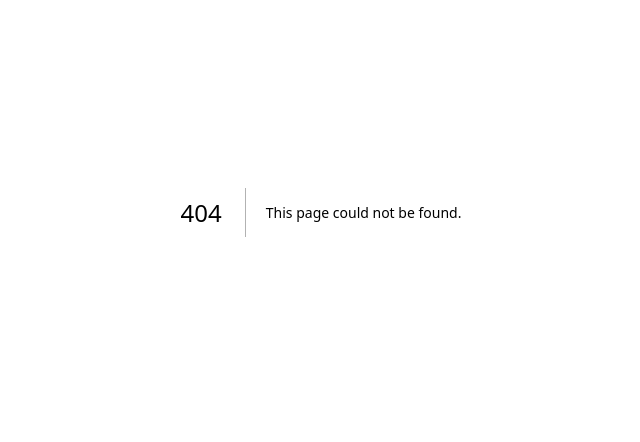
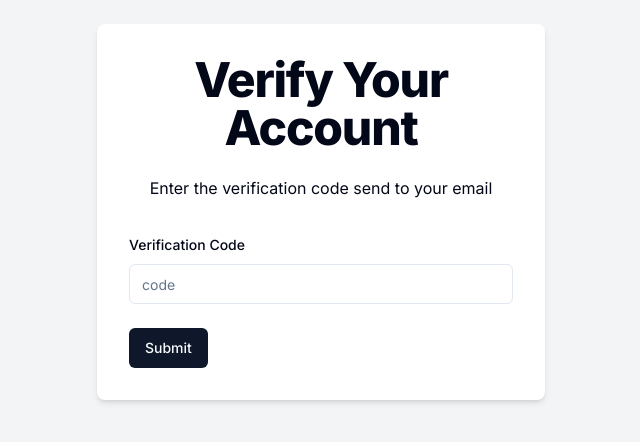
Before and after one commit to cykoravish/anonymousMessenger-NEXT, a Next.js app: page /verify/1 in a window 1280 px wide. Before the commit this address had no page. Shown: the part 188-630 px from the top of the page, without its empty margins (319-959 px from the left). Built offline with nearby package versions, Linux system fonts and the light colour scheme.

Commit message:
verify code add

```diff
--- a/src/app/(auth)/sign-up/page.tsx
+++ b/src/app/(auth)/sign-up/page.tsx
@@ -33,7 +33,7 @@
   const router = useRouter();
 
   //zod implementation
-  const form = useForm({
+  const form = useForm<z.infer<typeof signUpSchema>>({
     resolver: zodResolver(signUpSchema),
     defaultValues: {
       username: "",
--- /dev/null
+++ b/src/app/(auth)/verify/[username]/page.tsx
@@ -0,0 +1,86 @@
+"use client";
+
+import { Button } from "@/components/ui/button";
+import {
+  Form,
+  FormControl,
+  FormField,
+  FormItem,
+  FormLabel,
+  FormMessage,
+} from "@/components/ui/form";
+import { Input } from "@/components/ui/input";
+import { useToast } from "@/components/ui/use-toast";
+import { verifySchema } from "@/schemas/verifySchema";
+import { ApiResponse } from "@/types/ApiResponse";
+import { zodResolver } from "@hookform/resolvers/zod";
+import axios, { AxiosError } from "axios";
+import { useParams, useRouter } from "next/navigation";
+import React from "react";
+import { useForm } from "react-hook-form";
+import * as z from "zod";
+
+const VerifyAccount = () => {
+  const router = useRouter();
+  const params = useParams<{ username: string }>();
+  const { toast } = useToast();
+
+  const form = useForm<z.infer<typeof verifySchema>>({
+    resolver: zodResolver(verifySchema),
+  });
+
+  const onSubmit = async (data: z.infer<typeof verifySchema>) => {
+    try {
+      const response = await axios.post(`/api/verify-code`, {
+        username: params.username,
+        code: data.code,
+      });
+      toast({
+        title: "Success",
+        description: response.data.message,
+      });
+      router.replace("/sign-in");
+    } catch (error) {
+      console.error("Error in otp verification", error);
+      const axiosError = error as AxiosError<ApiResponse>;
+      toast({
+        title: "otp verification failed",
+        description: axiosError.response?.data.message,
+        variant: "destructive",
+      });
+    }
+  };
+
+  return (
+    <div className="flex justify-center items-center min-h-screen bg-gray-100">
+      <div className="w-full max-w-md p-8 space-y-8 bg-white rounded-lg shadow-md">
+        <div className="text-center">
+          <h1 className="text-4xl font-extrabold tracking-tight lg:text-5xl mb-6">
+            Verify Your Account
+          </h1>
+          <p className="mb-4">Enter the verification code send to your email</p>
+        </div>
+        <Form {...form}>
+          <form onSubmit={form.handleSubmit(onSubmit)} className="space-y-6">
+            <FormField
+              name="code"
+              control={form.control}
+              render={({ field }) => (
+                <FormItem>
+                  <FormLabel>Verification Code</FormLabel>
+                  <FormControl>
+                    <Input placeholder="code" {...field} />
+                  </FormControl>
+                  <FormMessage />
+                </FormItem>
+              )}
+            />
+            <Button type="submit">Submit</Button>
+          </form>
+        </Form>
+      </div>
+    </div>
+  );
+};
+
+export default VerifyAccount;
--- a/src/schemas/verifySchema.ts
+++ b/src/schemas/verifySchema.ts
@@ -3,3 +3,4 @@
 export const verifySchema = z.object({
   code: z.string().length(6, "Verification code must be of 6 digits"),
 });
+0
```
